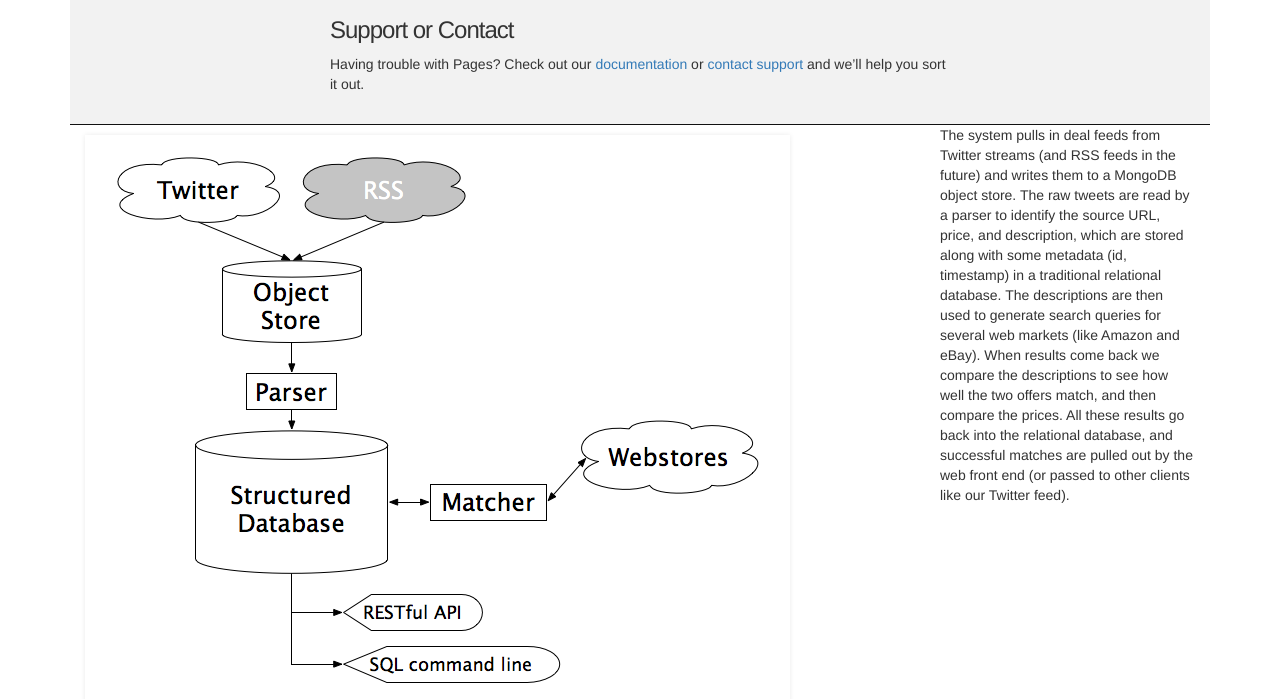
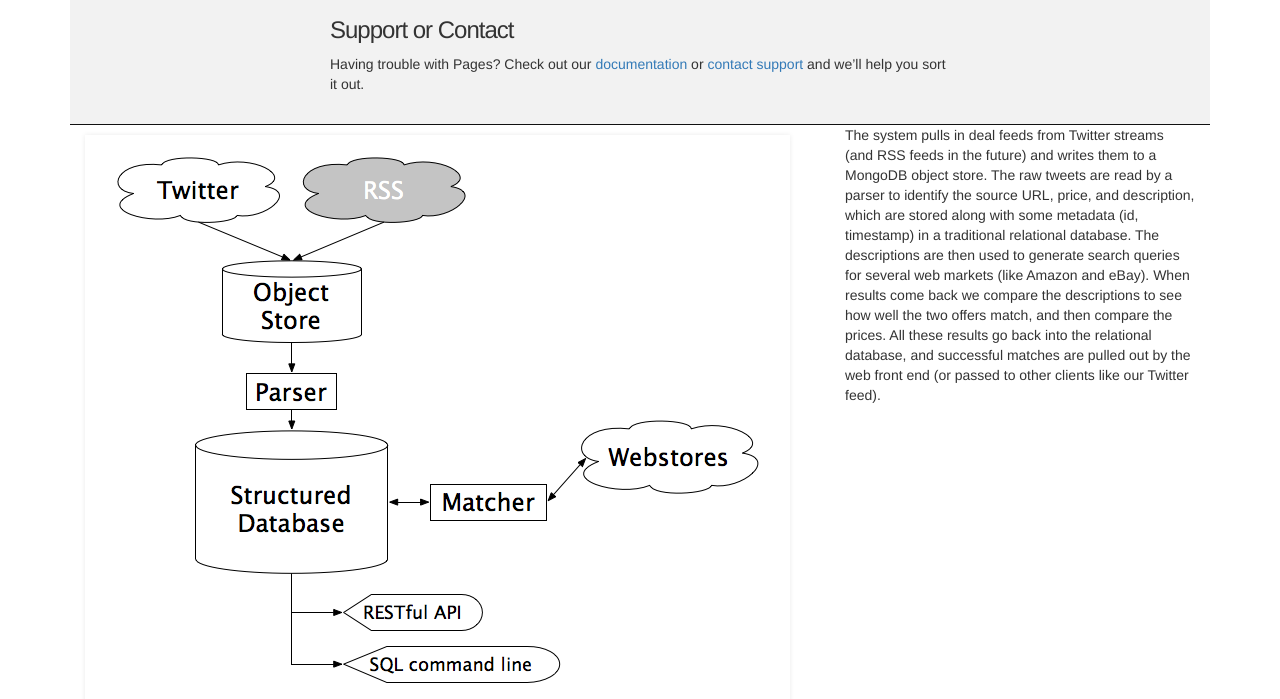
Before and after one commit to kelleydac-ischool/W210Web, a plain HTML site: page index.html in a window 1280 px wide. Shown: the part 773-1472 px from the top of the page. Drawn offline with Linux system fonts and the light colour scheme.

Commit message:
change figure column width

```diff
--- a/index.html
+++ b/index.html
@@ -97,10 +97,10 @@
     </div>
 <div class="container-fluid">
 	<div class="row">
-		<div id="figure" class="col-xs-9 col-md-9">
+		<div id="figure" class="col-xs-8 col-md-8">
 			<img src="images/diagram.png">
 		</div>
-		<div id="fig-description" class="col-xs-3 col-md-3">
+		<div id="fig-description" class="col-xs-4 col-md-4">
 			<p>The system pulls in deal feeds from Twitter streams (and RSS feeds in the future) and writes them to a MongoDB object store. The raw tweets are read by a parser to identify the source URL, price, and description, which are stored along with some metadata (id, timestamp) in a traditional relational database. The descriptions are then used to generate search queries for several web markets (like Amazon and eBay). When results come back we compare the descriptions to see how well the two offers match, and then compare the prices. All these results go back into the relational database, and successful matches are pulled out by the web front end (or passed to other clients like our Twitter feed).
 			</p>
 		</div>
```
